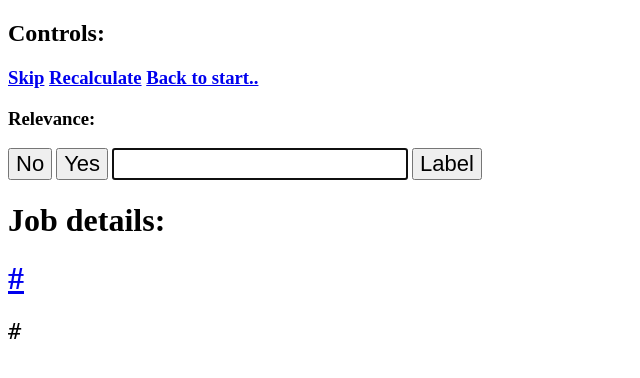
After one commit to artdgn/jobs-ranker, a Flask app: template inputs/webapp/templates/job_page.html in a window 1280 px wide. The commit adds this page. Shown: the top 378 px of the page, without its empty margins (0-640 px from the left). Run offline with Flask 2, Linux system fonts and the light colour scheme; the template is opened without the code that fills it: most values are stand-ins (such as "Sample title", 1, 10 or a date in 2020).

Commit message:
Add working labeling flow in webapp
 - url label page and label-url page.
 - add deques for not losing urls on back actions.
 - add skip and recalc routes.
 - add yes / no / label buttons.
 - other renaming and simplifications.

```diff
--- a/inputs/text.py
+++ b/inputs/text.py
@@ -38,7 +38,7 @@ class Labeler:
     def label_jobs_loop(self, recalc_everytime=False):
         for url in iter(self.jobs_ranker.next_unlabeled, None):
 
-            row = self.jobs_ranker.displayable_job_by_url(url)
+            row = self.jobs_ranker.url_data(url)
 
             resp = self.label_data(row)
 
@@ -58,7 +58,7 @@ class Labeler:
                 continue
 
             # not any of the control_tokens
-            self.jobs_ranker.add_label(row.url, resp)
+            self.jobs_ranker.add_label(url, resp)
 
             if recalc_everytime:
                 self.jobs_ranker.rerank_jobs()
--- a/inputs/webapp/app.py
+++ b/inputs/webapp/app.py
@@ -1,3 +1,4 @@
+import collections
 import json
 
 import flask
@@ -5,11 +6,14 @@ import flask
 from joblist.ranking import JobsRanker
 from tasks.dao import TasksDao
 from crawler.scraping import start_scraping
+from utils.logger import logger
 
 app = flask.Flask(__name__)
 
 tasks_dao = TasksDao()
 rankers = {}
+skipped = collections.defaultdict(set)
+url_deques = collections.defaultdict(collections.deque)
 
 
 @app.route('/')
@@ -31,7 +35,7 @@ def not_found(message):
         'error.html',
         message=message,
         back_url=flask.url_for('instructions'),
-        back_text='Go home..'), 404
+        back_text='Go back to start..'), 404
 
 
 def get_task_config(task_name):
@@ -40,13 +44,22 @@ def get_task_config(task_name):
     except FileNotFoundError:
         flask.abort(404, f'task "{task_name}" not found')
 
+def load_ranker(task_name):
+    ranker = get_ranker(task_name)
+
+    if not ranker.loaded and not ranker.busy:
+        ranker.load_and_process_data(background=True)
+
 
 @app.route('/<task_name>/')
 def task_description(task_name):
     task_config = get_task_config(task_name)
+    load_ranker(task_name)
+
     return flask.render_template(
         'task_page.html',
         task_name=task_name,
+        back_url=flask.url_for('tasks_list'),
         scrape_url=flask.url_for('scrape_task', task_name=task_name),
         label_url=flask.url_for('label_task', task_name=task_name),
         task_data=json.dumps(task_config, indent=4))
@@ -64,21 +77,100 @@ def get_ranker(task_name) -> JobsRanker:
     return ranker
 
 
+def get_url(task_name):
+    ranker = get_ranker(task_name)
+    if not url_deques[task_name]:
+        url = ranker.next_unlabeled()
+        while url is not None and url in skipped[task_name]:
+            url = ranker.next_unlabeled()
+        url_deques[task_name].append(url)
+    else:
+        url = url_deques[task_name][0]
+    return url
+
+
 @app.route('/<task_name>/label/')
 def label_task(task_name):
     ranker = get_ranker(task_name)
+    load_ranker(task_name)
 
-    if not ranker.loaded:
-        if not ranker.busy:
-            ranker.load_and_process_data(background=True)
+    if ranker.busy:
         return flask.render_template(
             'waiting.html',
             message='Waiting for labeler to crunch all the data',
             seconds=5)
     else:
+        url = get_url(task_name)
+
+        if url is None:
+            return flask.render_template(
+                'error.html',
+                message=(f'No more new unlabeled jobs for task "{task_name}", '
+                         f'try dedup off, or scrape new jobs'),
+                back_url=flask.url_for('instructions'),
+                back_text='Go back to start..')
+        else:
+            # go label it
+            return flask.redirect(flask.url_for(
+                'label_url',
+                task_name=task_name,
+                url=url))
 
 
-        return f'labeling for {task_name}'
+@app.route('/<task_name>/label/<path:url>/', methods=['GET', 'POST'])
+def label_url(task_name, url):
+    ranker = get_ranker(task_name)
+    data = ranker.url_data(url)
+
+    if flask.request.method == 'GET':
+        return flask.render_template(
+            'job_page.html',
+            job_url=url,
+            url_data=data,
+            skip_url=flask.url_for('skip_url', task_name=task_name, url=url),
+            recalc_url=flask.url_for('recalc', task_name=task_name),
+            back_url=flask.url_for('task_description', task_name=task_name),
+            )
+
+    else:
+        form = flask.request.form
+        if form.get('no'):
+            resp = ranker.neg_label
+        elif form.get('yes'):
+            resp = ranker.pos_label
+        else:
+            resp = form['label']
+
+        if not ranker.is_valid_label(str(resp)):
+            # bad input, render same page again
+            return flask.redirect(flask.url_for(
+                'label_url',
+                task_name=task_name,
+                url=url))
+        else:
+            ranker.add_label(url, resp)
+            url_deques[task_name].remove(url)
+
+        # label next
+        return flask.redirect(flask.url_for(
+            'label_task',
+            task_name=task_name))
+
+
+@app.route('/<task_name>/label/skip/<path:url>/')
+def skip_url(task_name, url):
+    logger.info(f'skipping: {url} for {task_name}')
+    skipped[task_name].add(url)
+    url_deques[task_name].remove(url)
+    return flask.redirect(flask.url_for('label_task', task_name=task_name))
+
+
+@app.route('/<task_name>/label/recalc/')
+def recalc(task_name):
+    logger.info(f'recalculating: {task_name}')
+    ranker = get_ranker(task_name)
+    ranker.rerank_jobs()
+    return flask.redirect(flask.url_for('label_task', task_name=task_name))
 
 
 @app.route('/<task_name>/scrape/')
--- /dev/null
+++ b/inputs/webapp/templates/job_page.html
@@ -0,0 +1,23 @@
+{% extends "base.html" %}
+{% block title %}Job{% endblock %}
+{% block head %}
+    {{ super() }}
+{% endblock %}
+{% block content %}
+<h2>Controls:</h2>
+<h3>
+    <a href="{{ skip_url }}">Skip</a>
+    <a href="{{ recalc_url }}">Recalculate</a>
+    <a href="{{ back_url }}">Back to start..</a>
+</h3>
+<form method="post">
+    <h3>Relevance:</h3>
+    <p><input type=submit name=no value=No style="font-size: 22px">
+        <input type=submit name=yes value=Yes style="font-size: 22px">
+        <input type=text name=label style="font-size: 22px" autofocus>
+        <input type=submit name=button value=Label style="font-size: 22px">
+</form>
+<h1>Job details: </h1>
+<a href="{{ job_url }}" target="_blank"><h1>{{ job_url }}</h1></a>
+<pre id="json"><span class="inner-pre" style="font-size: 22px">{{ url_data }}</span></pre>
+{% endblock %}
--- a/joblist/labeled.py
+++ b/joblist/labeled.py
@@ -2,6 +2,7 @@ import os
 import pandas as pd
 
 from common import LABELED_ROOT_DIR
+from utils.logger import logger
 
 
 class LabeledJobs:
@@ -43,6 +44,7 @@ class LabeledJobs:
             self.df = self.df.append(
                 pd.DataFrame({self.url_col: [url], self.label_col: [label]}))
             self.save()
+            logger.info(f'Added label: {label} for {url}')
 
     def __repr__(self):
         total = len(self.df)
--- a/joblist/ranking.py
+++ b/joblist/ranking.py
@@ -33,7 +33,7 @@ class RankerAPI(abc.ABC):
         pass
 
     @abc.abstractmethod
-    def displayable_job_by_url(self, url):
+    def url_data(self, url):
         return pd.Series()
 
     @abc.abstractmethod
@@ -173,7 +173,7 @@ class JobsRanker(RankerAPI):
         logger.info(f'total historic jobs DF: {len(self.df_jobs_all)} '
                     f'(deduped from {len(df_jobs)})')
 
-    def displayable_job_by_url(self, url):
+    def url_data(self, url):
         not_show_cols = (['description', 'description_length',
                           'scraped_file', 'salary', 'date'] +
                          self.intermidiate_score_cols)
```
Also changed, not shown: inputs/webapp/templates/task_page.html (+4 -3 lines).
